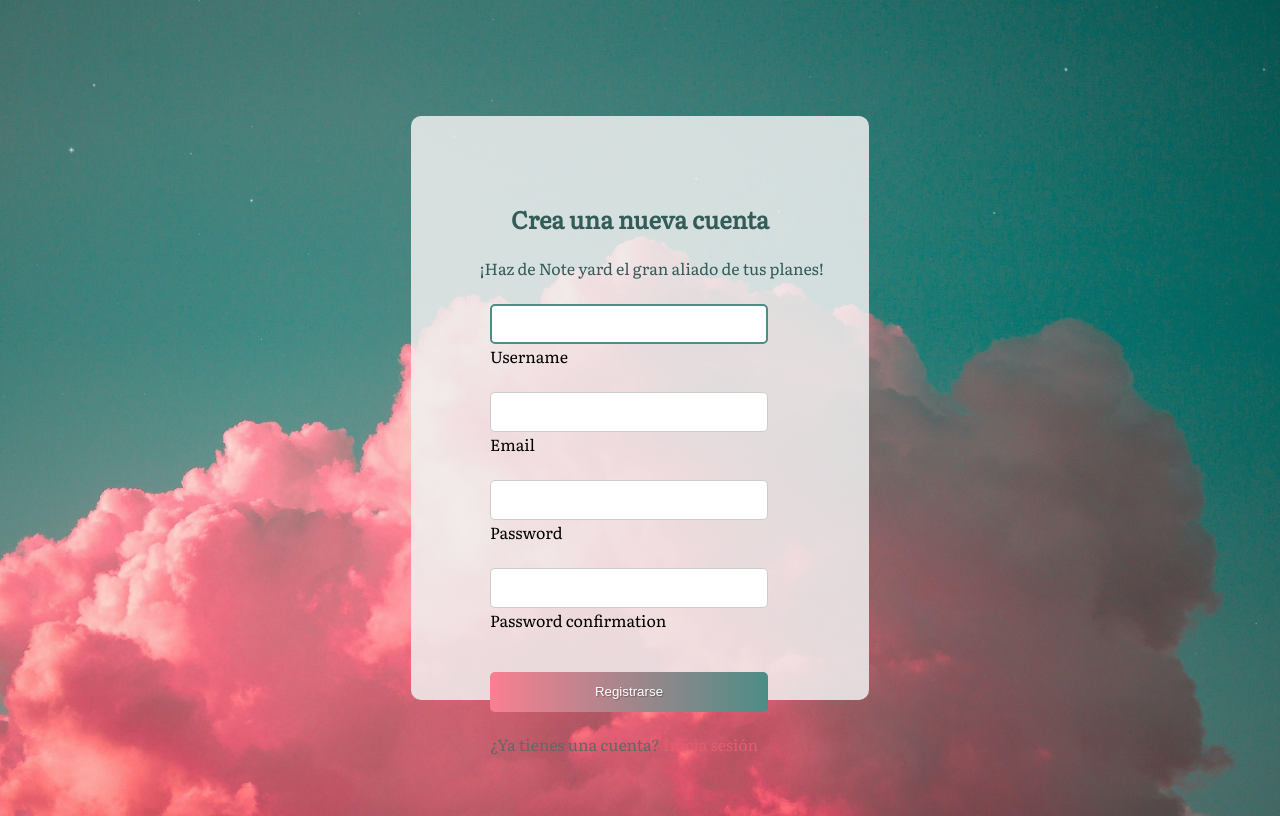
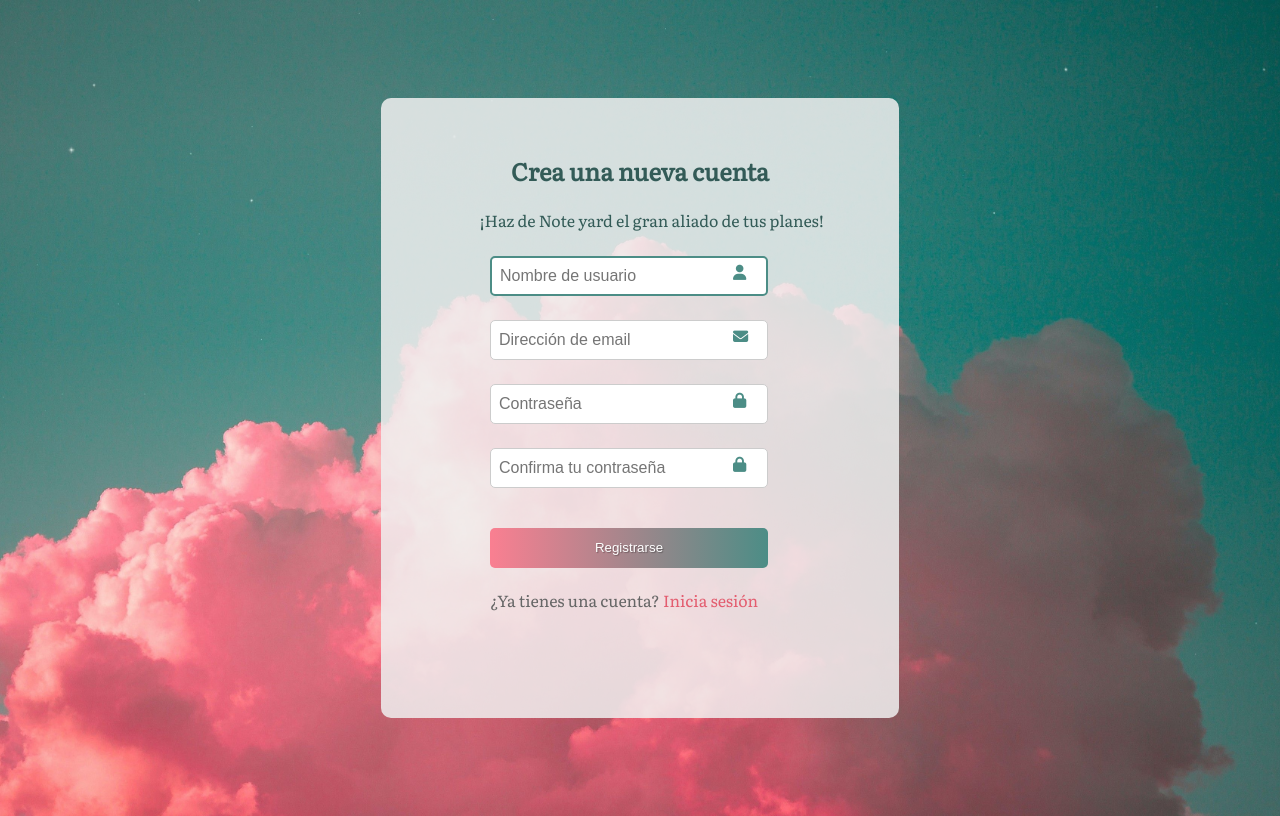
Before and after one commit to SlLVlNHA/EQUIPO4DI, a Django app: page /register/ in a window 1280 px wide. Run offline with Django 5.2, Linux system fonts and the light colour scheme; some libraries are stand-ins or nearby versions.

Commit message:
Ajustes estéticos a login y register

```diff
--- a/register/forms.py
+++ b/register/forms.py
@@ -5,8 +5,26 @@ from django.core.exceptions import ValidationError
 
 
 class SignUpForm(UserCreationForm):
-    username = forms.CharField(max_length=140, required=True)
-    email = forms.EmailField(required=True)
+    username = forms.CharField(max_length=140, required=True, widget=forms.TextInput(attrs={
+        "class":"input",
+        "type":"text",
+        "placeholder": "Nombre de usuario"
+    }))
+    email = forms.EmailField(max_length=140, required=True, widget=forms.TextInput(attrs={
+        "class":"input",
+        "type":"email",
+        "placeholder": "Dirección de email"
+    }))
+    password1 = forms.CharField(max_length=140, required=True, widget=forms.TextInput(attrs={
+        "class":"input",
+        "type":"password",
+        "placeholder": "Contraseña",
+    }))
+    password2 = forms.CharField(max_length=140, required=True, widget=forms.TextInput(attrs={
+        "class":"input",
+        "type":"password",
+        "placeholder": "Confirma tu contraseña"
+    }))
 
     class Meta:
         model = User
@@ -18,7 +36,6 @@ class SignUpForm(UserCreationForm):
         )
 
     def clean_username(self):
-        print("¡Dónde está el pedo1?")
         username = self.cleaned_data['username'].lower()
         new = User.objects.filter(username = username)
         if new.count():
@@ -26,27 +43,24 @@ class SignUpForm(UserCreationForm):
         return username
 
     def save(self, commit = True):
-        print("¡Dónde está el pedo2?")
         user = User.objects.create_user(
             self.cleaned_data['username'],
             self.cleaned_data['email'],
-            self.cleaned_data['password1']  #¿Asi?
+            self.cleaned_data['password1']
         )
         return user
 
     def clean_password(self):
-        print("¡Dónde está el pedo3?")
         password1 = self.cleaned_data['password1']
         password2 = self.cleaned_data['password2']
 
         if password1 and password2 and password1 != password2:
-            raise ValidationError("Las contraseñas estan muy mal")
+            raise ValidationError("Las contraseñas no coinciden")
         return password1
 
     def clean_email(self):
-        print("¡Dónde está el pedo4?")
         email = self.cleaned_data['email'].lower()
         new = User.objects.filter(email=email)
         if new.count():
-            raise ValidationError("El e-mail introdiucido ya existe")
+            raise ValidationError("El e-mail introducido ya existe")
         return email
--- a/register/templates/register/register.html
+++ b/register/templates/register/register.html
@@ -21,21 +21,42 @@
             <p1>¡Haz de Note yard el gran aliado de tus planes!</p1>
             <form method="post">
                 {% csrf_token %}
-                <!--<input type="text" name="username" placeholder="Nombre de usuario" required>
-                <input type="email" name="email" placeholder="Correo electrónico" required>
-                <input type="password" name="password" placeholder="Contraseña" required>-->
-                {{ form.username }}
-                {{ form.username.label }}
+                <div class="field">
+                        <div class = "has-icons-left">
+                            {{ form.username}}
                             {{ form.username.errors }}
+                            <span class="icon is-small is-left">
+                                <i class="fa-solid fa-user" style="color: #4C8D86;"></i>
+                            </span>
+                        </div>
+                </div>
+                <div class="field">
+                    <div class = "has-icons-left">
                         {{ form.email }}
-                {{ form.email.label }}
                         {{ form.email.errors }}
+                    <span class="icon is-small is-left">
+                                <i class="fa-solid fa-envelope" style="color: #4C8D86;"></i>
+                            </span>
+                        </div>
+                </div>
+                <div class="field">
+                    <div class = "has-icons-left">
                         {{ form.password1 }}
-                {{ form.password1.label }}
                         {{ form.password1.errors }}
+                    <span class="icon is-small is-left">
+                                <i class="fa fa-lock" style="color: #4C8D86;"></i>
+                            </span>
+                        </div>
+                </div>
+                <div class="field">
+                    <div class = "has-icons-left">
                         {{ form.password2 }}
-                {{ form.password2.label }}
                         {{ form.password2.errors }}
+                    <span class="icon is-small is-left">
+                                <i class="fa fa-lock" style="color: #4C8D86;"></i>
+                            </span>
+                        </div>
+                </div>
                 <input type="submit" value="Registrarse">
             </form>
             <div class="register-link">¿Ya tienes una cuenta? <a href="{% url 'login' %}">Inicia sesión</a></div>
--- a/register/views.py
+++ b/register/views.py
@@ -16,15 +16,9 @@ class RegisterView(CreateView):
     form_class = SignUpForm
 
     def form_valid(self, form):
-        '''
-        En esta parte, si el form es valido lo guardamos y usamos authenticate e iniciamos sesión
-        '''
-        print("Pasamos wiiiiiii")
         form.save()
         usuario = form.cleaned_data.get('username')
         password = form.cleaned_data.get('password1')
         usuario = authenticate(username=usuario,password=password)
-        print("Pasamos wiiiiiii")
         login(self.request, usuario)
-        print("Pasamos wiiiiiii")
-        return redirect('/tablero') #aqui?
+        return redirect('/tablero')
--- a/static/css/register.css
+++ b/static/css/register.css
@@ -1,17 +1,25 @@
+@keyframes fade-in {
+  from { opacity: 0; }
+  to { opacity: 1; }
+}
+
+
+
 #register-html .container {
   display: flex;
   align-items: center;
-  justify-content: center; /* Centro horizontalmente */
+  justify-content: center;
   height: 100vh;
 }
 
 #register-html .register-container {
   width: 33%;
-  height: 68vh;
-  padding: 20px;
+  height: 65vh;
+  padding: 50px;
   border-radius: 10px;
   background-color: #f0f0f0;
   background-color: rgba(240, 240, 240, 0.85);
+  animation: fade-in 1.5s ease-out;
 }
 
 #register-html form {
@@ -22,7 +30,7 @@
 #register-html input[type="text"],
 #register-html input[type="email"],
 #register-html input[type="password"] {
-  width: calc(100% - 22px); /* 22px es el total del padding + borde */
+  width: calc(100% - 22px);
   padding: 8px;
   margin-top: 3vh;
   border-radius: 5px;
@@ -36,9 +44,9 @@
 #register-html input[type="text"]:focus,
 #register-html input[type="email"]:focus,
 #register-html input[type="password"]:focus {
-  border-color: #4C8D86; /* Cambiar el color del borde al seleccionar */
+  border-color: #4C8D86;
   border-width: 2px;
-  outline: none; /* Eliminar el contorno predeterminado */
+  outline: none;
 }
 
 #register-html input[type="submit"] {
@@ -85,10 +93,10 @@ background-image: linear-gradient(to left, #336c67, #e8697d);
 }
 
 #register-html h2{
-  margin-top: 65px;
+  margin-top: 5px;
   font-size: 150%;
   color: #335B57;
-  text-align: center; /* Centro el texto "Registrarse" */
+  text-align: center;
 }
 
 #register-html p1{
@@ -107,3 +115,10 @@ background-image: linear-gradient(to left, #336c67, #e8697d);
 ::selection {
   background-color: rgba(0, 0, 0, 0.3);
 }
+
+#register-html form i{
+  position: absolute;
+  font-size: 95%;
+  margin: 15px 0 0 -35px;
+  margin-top: 33px;
+}
```
Also changed, not shown: home/forms.py (added, +14 -0 lines), home/templates/home/login.html (+3 -7 lines), home/views.py (+13 -1 lines), static/css/login.css (+11 -16 lines), static/js/login.js (line endings or trailing spaces). Lines whose indentation alone changed are shown as unchanged.
